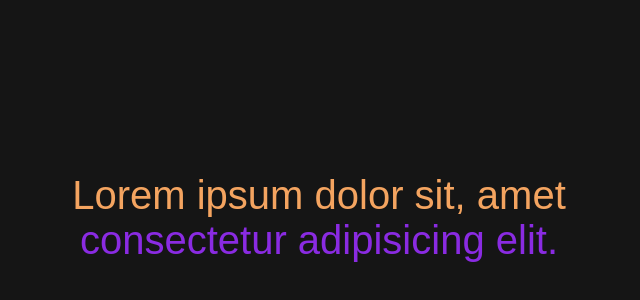
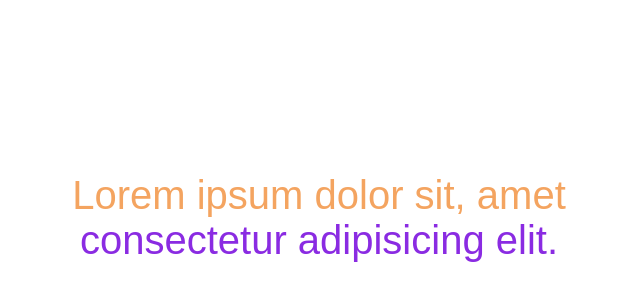
Before and after one commit to genarogg/icd, a plain HTML site: page index.html in a window 1280 px wide. Shown: the part 190-490 px from the top of the page, without its empty margins (321-961 px from the left). Drawn offline with Linux system fonts and the light colour scheme; a web font is replaced by a local one.

Commit message:
bg white

```diff
--- a/index.html
+++ b/index.html
@@ -22,7 +22,7 @@
         align-items: center;
 
         min-height: 100vh;
-        background-color: rgb(21, 21, 21);
+        background-color: rgb(255, 255, 255);
       }
 
       p {
```
